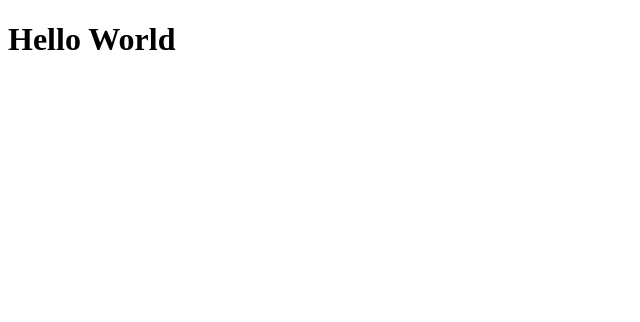
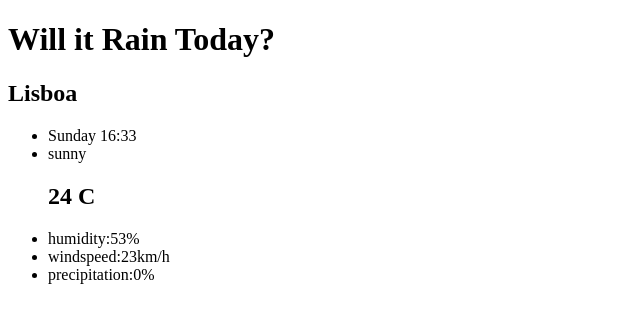
Before and after one commit to smsoeiro/weather-v-two, a plain HTML site: page index.html in a window 1280 px wide. Shown: the whole page, without its empty margins (0-640 px from the left). Drawn offline with Linux system fonts and the light colour scheme.

Commit message:
Update index.html

```diff
--- a/index.html
+++ b/index.html
@@ -7,6 +7,19 @@
     <title>weather app</title>
   </head>
   <body>
-    <h1>Hello World</h1>
+    <h1>Will it Rain Today?</h1>
+
+    <h2>Lisboa</h2>
+    <ul>
+      <li>Sunday 16:33</li>
+      <li>sunny</li>
+      <h2>24 C</h2>
+    </ul>
+
+    <ul>
+      <li>humidity:53%</li>
+      <li>windspeed:23km/h</li>
+      <li>precipitation:0%</li>
+    </ul>
   </body>
 </html>
```
